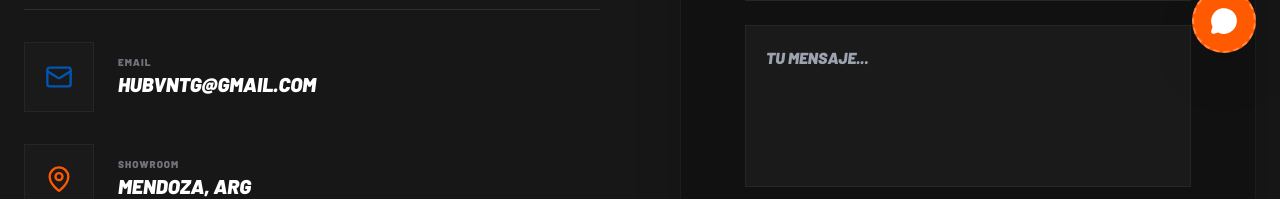
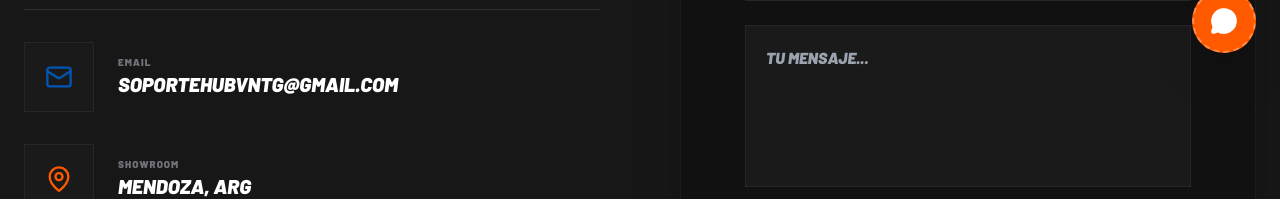
Before and after one commit to maxifuentes2/vntg-hub, a React (Vite) app in the folder client/: page /contacto in a window 1280 px wide. Shown: the part 723-922 px from the top of the page. Built offline with nearby package versions, Linux system fonts and the light colour scheme; no server answers.

Commit message:
Update Contacto.jsx

```diff
--- a/client/src/pages/Contacto.jsx
+++ b/client/src/pages/Contacto.jsx
@@ -15,7 +15,7 @@ export default function Contacto() {
                             <div className="bg-zinc-50 dark:bg-[#1a1a1a] p-5 border border-zinc-200 dark:border-white/5 group-hover:border-brand-blue transition-colors"><Mail size={28} className="text-brand-blue" /></div>
                             <div>
                                 <p className="text-[10px] font-black uppercase text-zinc-500 tracking-widest">Email</p>
-                                <p className="text-xl font-black italic uppercase">hubvntg@gmail.com</p>
+                                <p className="text-xl font-black italic uppercase">soportehubvntg@gmail.com</p>
                             </div>
                         </div>
                         <div className="flex items-center gap-6 group">
```
